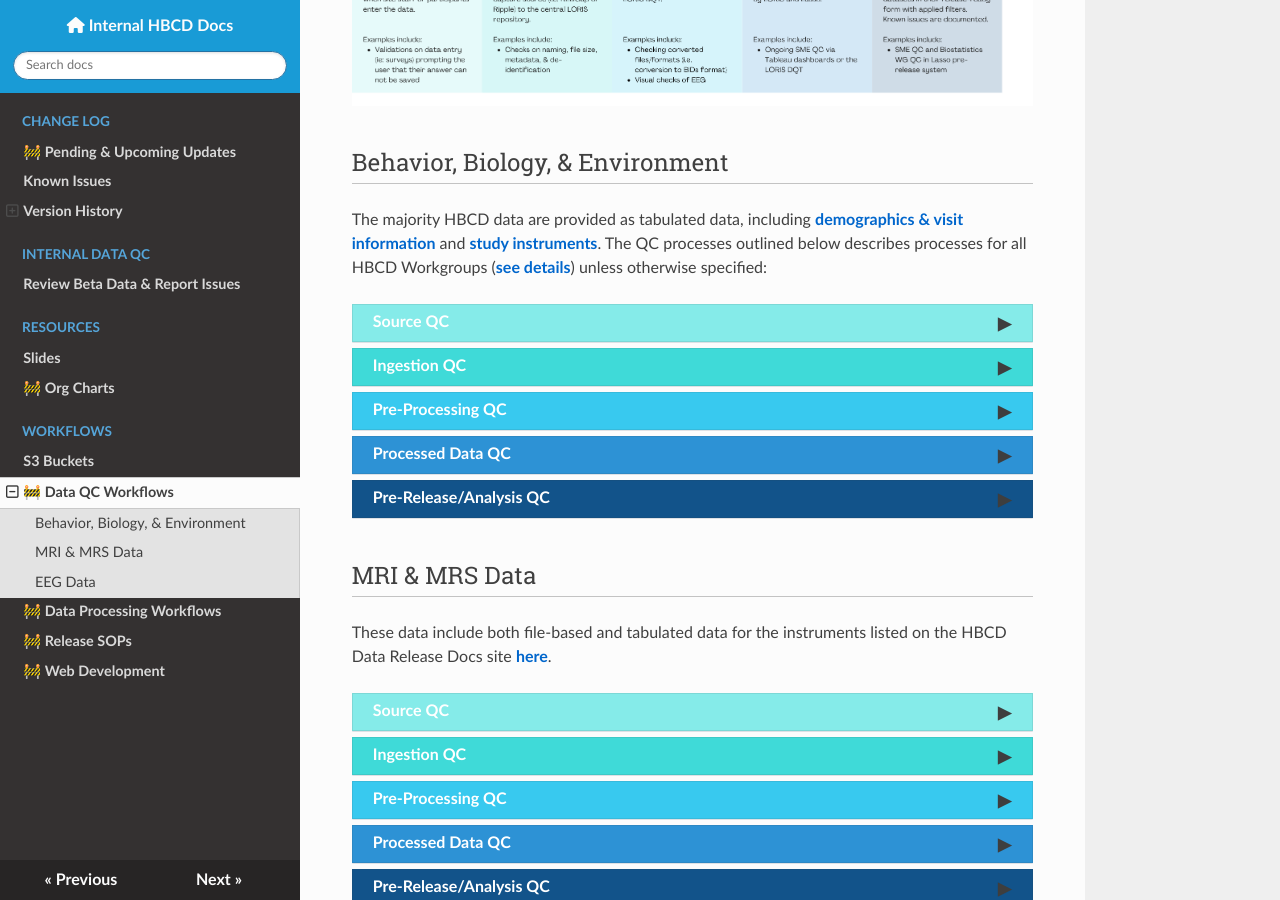
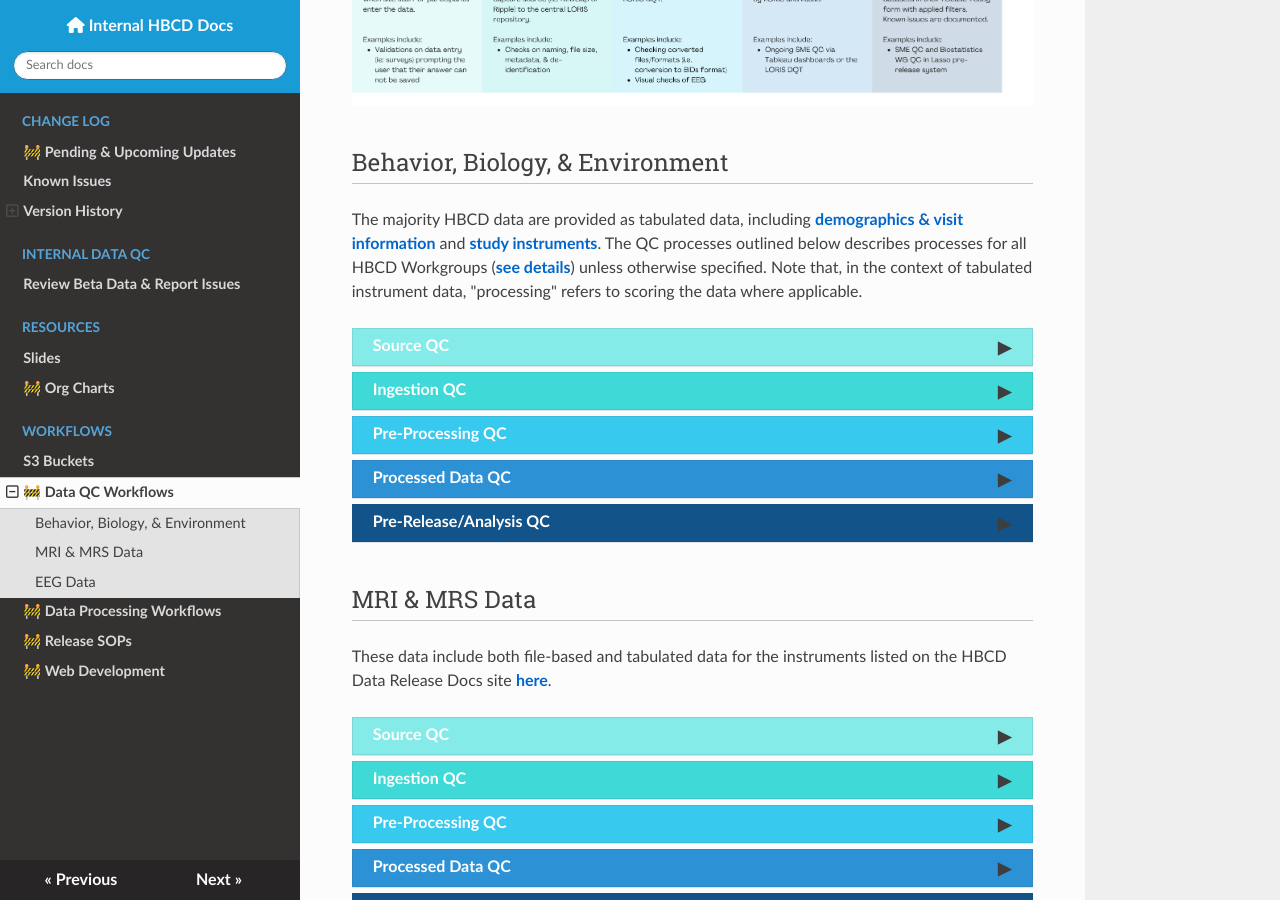
Before and after one commit to DCAN-Labs/hbcd-docs-internal, an MkDocs documentation site: the page built from docs/workflows/qc.md, in a window 1280 px wide and 900 px high, scrolled down 367 px. Built offline with MkDocs 1.6.1, drawn with Linux system fonts in a browser that asks for light colours; nearby versions of some CDN libraries.

Commit message:
clarification

```diff
--- a/docs/workflows/qc.md
+++ b/docs/workflows/qc.md
@@ -6,7 +6,7 @@
 
 ## Behavior, Biology, & Environment
 
-The majority HBCD data are provided as tabulated data, including [demographics & visit information](https://docs.hbcdstudy.org/latest/instruments/#demo) and [study instruments](https://docs.hbcdstudy.org/latest/instruments/#behavior-biology-environment). The QC processes outlined below describes processes for all HBCD Workgroups ([see details](https://hbcdstudy.org/workgroups-and-committees/)) unless otherwise specified:
+The majority HBCD data are provided as tabulated data, including [demographics & visit information](https://docs.hbcdstudy.org/latest/instruments/#demo) and [study instruments](https://docs.hbcdstudy.org/latest/instruments/#behavior-biology-environment). The QC processes outlined below describes processes for all HBCD Workgroups ([see details](https://hbcdstudy.org/workgroups-and-committees/)) unless otherwise specified. Note that, in the context of tabulated instrument data, "processing" refers to scoring the data where applicable.
 
 <div id="source-pheno" class="source-banner" onclick="toggleCollapse(this)">
   <span class="text-with-link">
```
